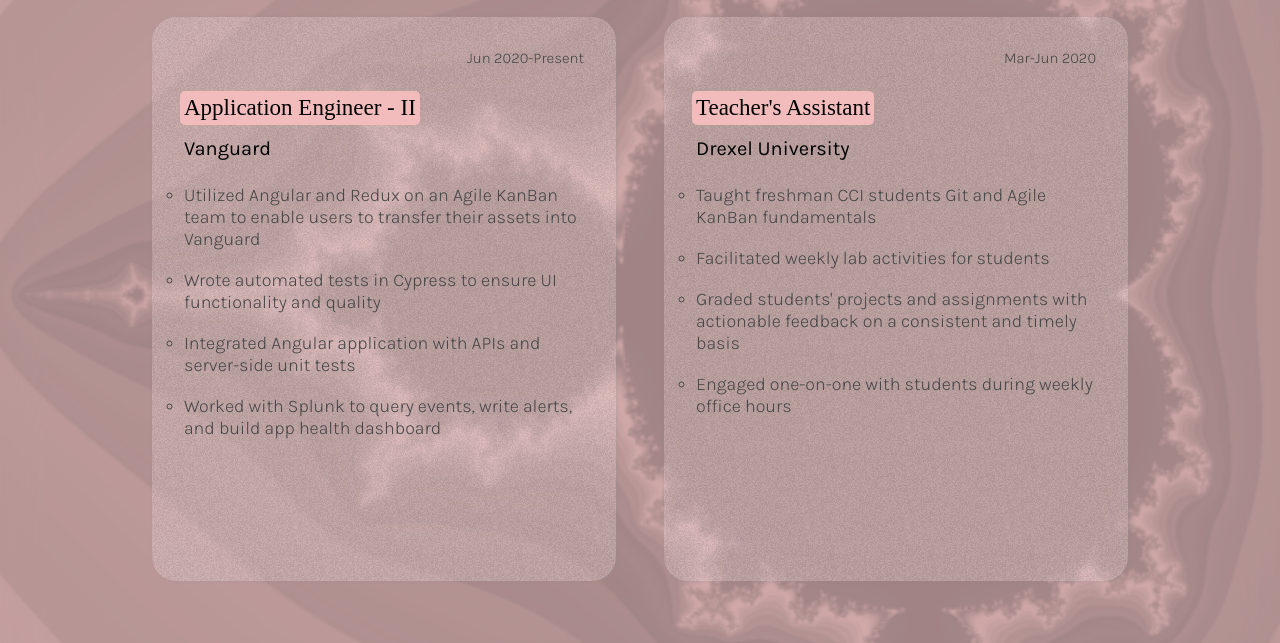
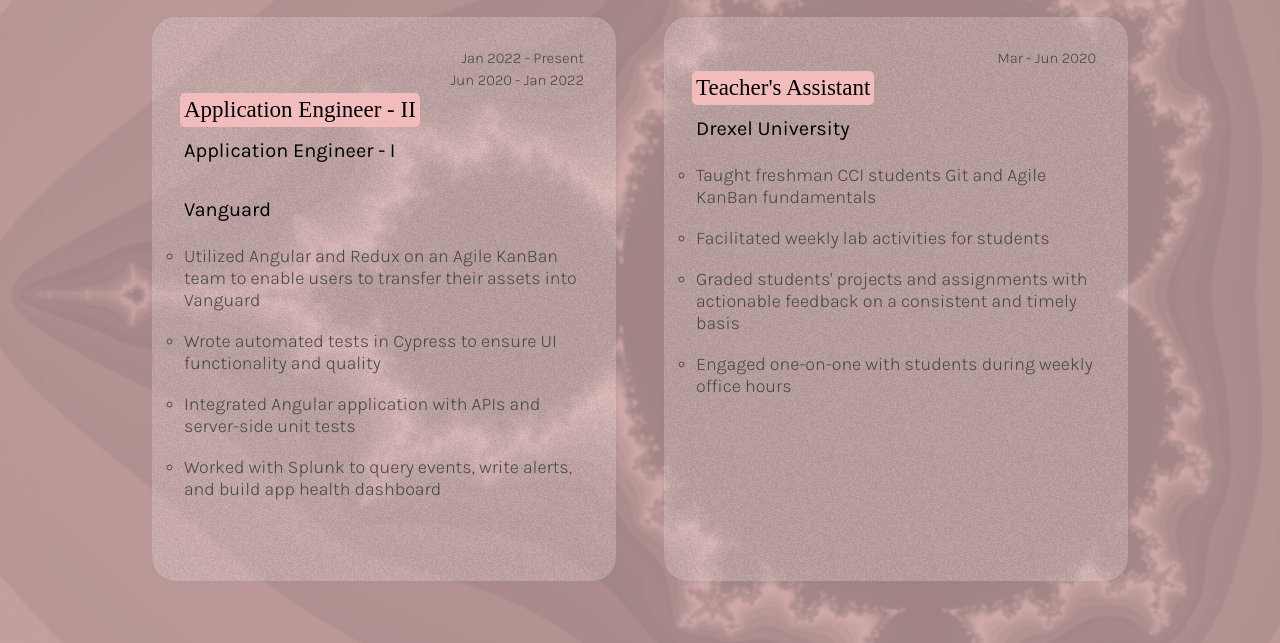
Before and after one commit to msdominguez/portfolio, a website: page work.html in a window 1280 px wide. Shown: the part 111-754 px from the top of the page. Drawn offline with nearby package versions, Linux system fonts and the light colour scheme; a web font is replaced by a local one.

Commit message:
update work promo txt

```diff
--- a/styles.css
+++ b/styles.css
@@ -539,7 +539,7 @@
 .work-timeline {
     align-self: flex-end;
     color: var(--msd-gray-1);
-    padding-bottom: 1.5rem;
+    padding-bottom: 0.25rem;
 }
 
 .work-employer {
--- a/work.html
+++ b/work.html
@@ -47,8 +47,10 @@
     <div id="work" class="work page">
         <div class="card-container">
             <div class="card card-work">
-                <p class="work-timeline subtext">Jun 2020-Present</p>
+                <p class="work-timeline subtext">Jan 2022 - Present</p>
+                <p class="work-timeline subtext">Jun 2020 - Jan 2022</p>
                 <h4 class="work-title">Application Engineer - II</h4>
+                <h5 class="work-employer">Application Engineer - I</h5>
                 <h5 class="work-employer">Vanguard</h5>
                 <ul class="work-body">
                     <li>
@@ -78,7 +80,7 @@
             </div>
 
             <div class="card card-work">
-                <p class="work-timeline subtext">Mar-Jun 2020</p>
+                <p class="work-timeline subtext">Mar - Jun 2020</p>
                 <h4 class="work-title">Teacher's Assistant</h4>
                 <h5 class="work-employer">Drexel University</h5>
                 <ul class="work-body">
@@ -105,7 +107,7 @@
             </div>
 
             <div class="card card-work">
-                <p class="work-timeline subtext">Apr-Sep 2019</p>
+                <p class="work-timeline subtext">Apr - Sep 2019</p>
                 <h4 class="work-title">Software Application Engineering Co-op</h4>
                 <h5 class="work-employer">Comcast</h5>
                 <ul class="work-body">
```
